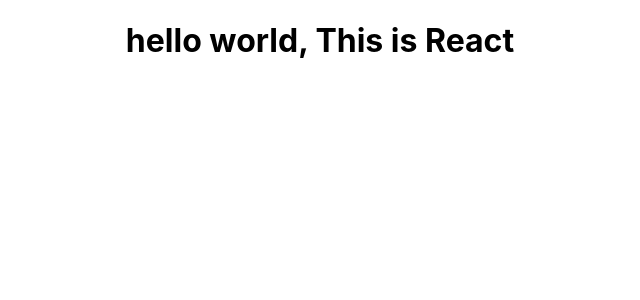
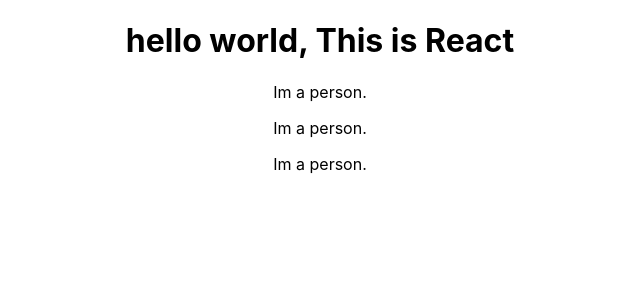
Before and after one commit to Cr-hunteR/react-story, a React (Create React App) app: page / in a window 1280 px wide. Shown: the top 300 px of the page, without its empty margins (320-960 px from the left). Built offline with nearby package versions, Linux system fonts and the light colour scheme.

Commit message:
creating a functional component

```diff
--- a/src/App.js
+++ b/src/App.js
@@ -1,10 +1,14 @@
 import React from 'react';
 import './App.css';
+import Person from './Person/Person';
 
 function App() {
   return (
     <div className="App">
       <h1>hello world, This is React</h1>
+      <Person></Person>
+      <Person></Person>
+      <Person></Person>
     </div>
   );
 }
--- /dev/null
+++ b/src/Person/Person.js
@@ -0,0 +1,8 @@
+import React from 'react';
+
+const person=()=>{
+
+    return <p>Im a person.</p>
+}
+
+export default person;
```
